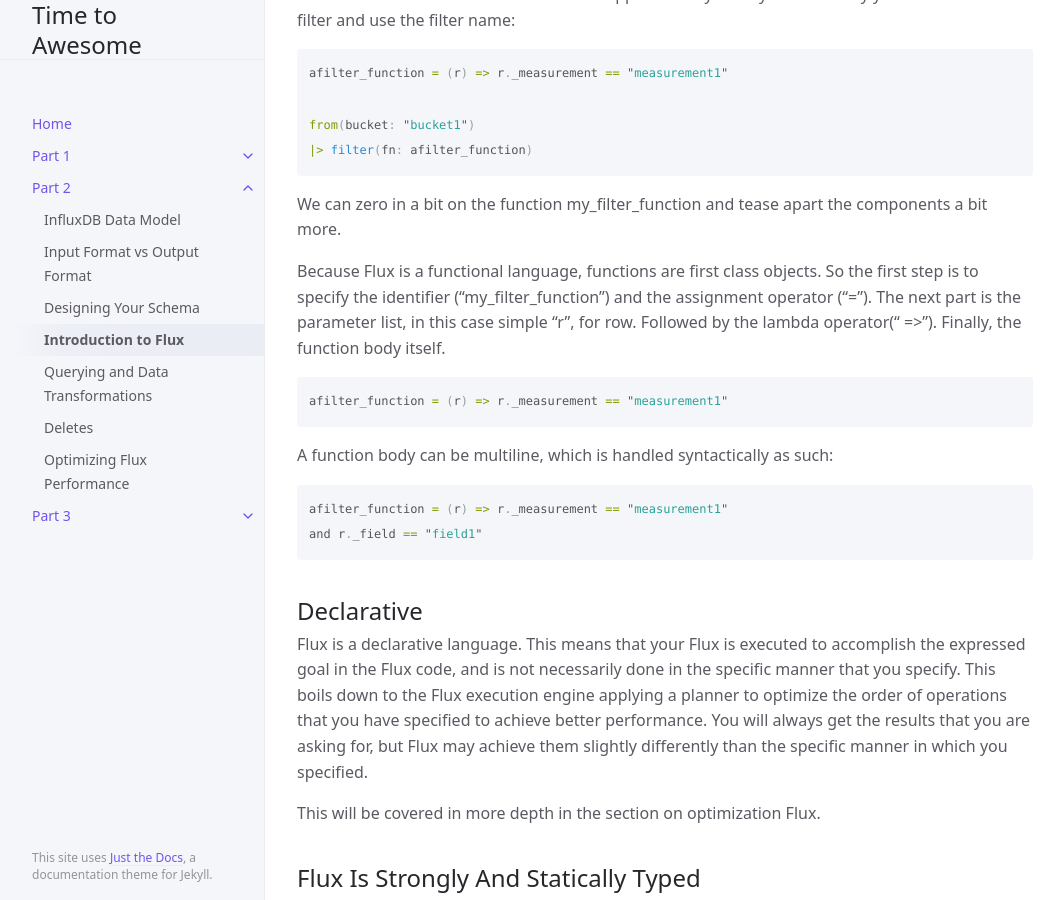
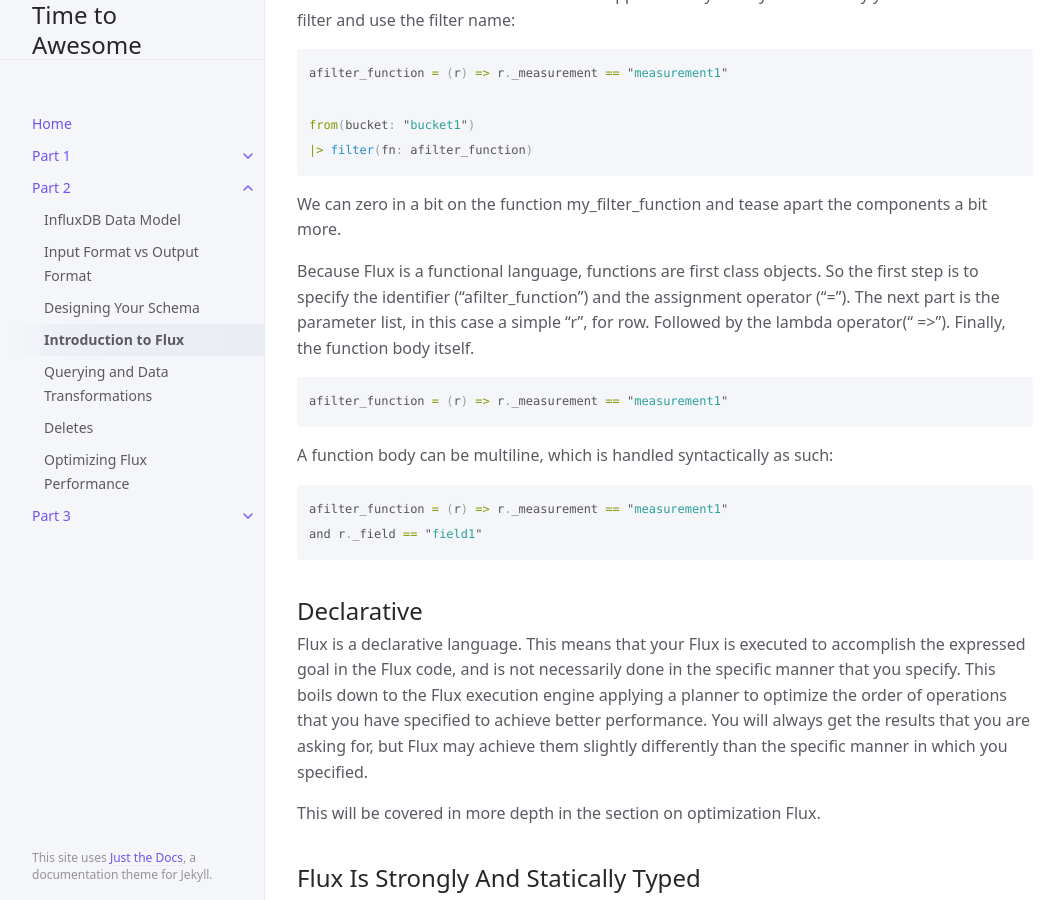
Before and after one commit to influxdata/awesome, a Jekyll site: the page built from docs/part-2/introduction-to-flux.md, in a window 1280 px wide and 900 px high, scrolled down 1407 px. Shown: the whole window, without its empty margins (107-1168 px from the left). Built offline with Jekyll 4.4.1, drawn with Linux system fonts in a browser that asks for light colours.

Commit message:
Update introduction-to-flux.md

````diff
--- a/docs/part-2/introduction-to-flux.md
+++ b/docs/part-2/introduction-to-flux.md
@@ -57,7 +57,7 @@ from(bucket: "bucket1")
 
 We can zero in a bit on the function my_filter_function and tease apart the components a bit more.
 
-Because Flux is a functional language, functions are first class objects. So the first step is to specify the identifier (“my_filter_function”) and the assignment operator (“=”). The next part is the parameter list, in this case simple “r”, for row. Followed by the lambda operator(“ =>”). Finally, the function body itself.
+Because Flux is a functional language, functions are first class objects. So the first step is to specify the identifier (“afilter_function”) and the assignment operator (“=”). The next part is the parameter list, in this case a simple “r”, for row. Followed by the lambda operator(“ =>”). Finally, the function body itself.
 
 
 ```js
````
